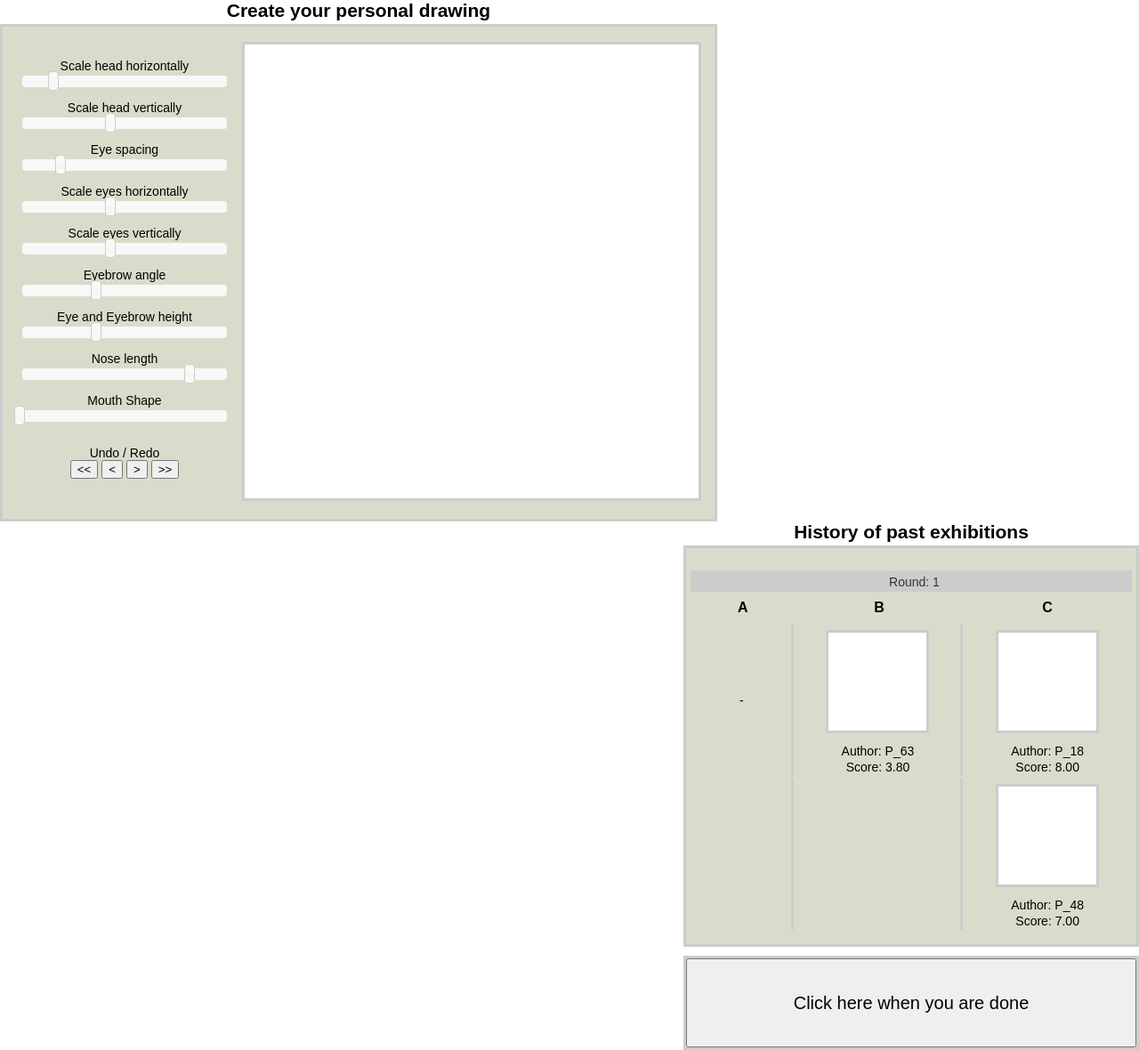
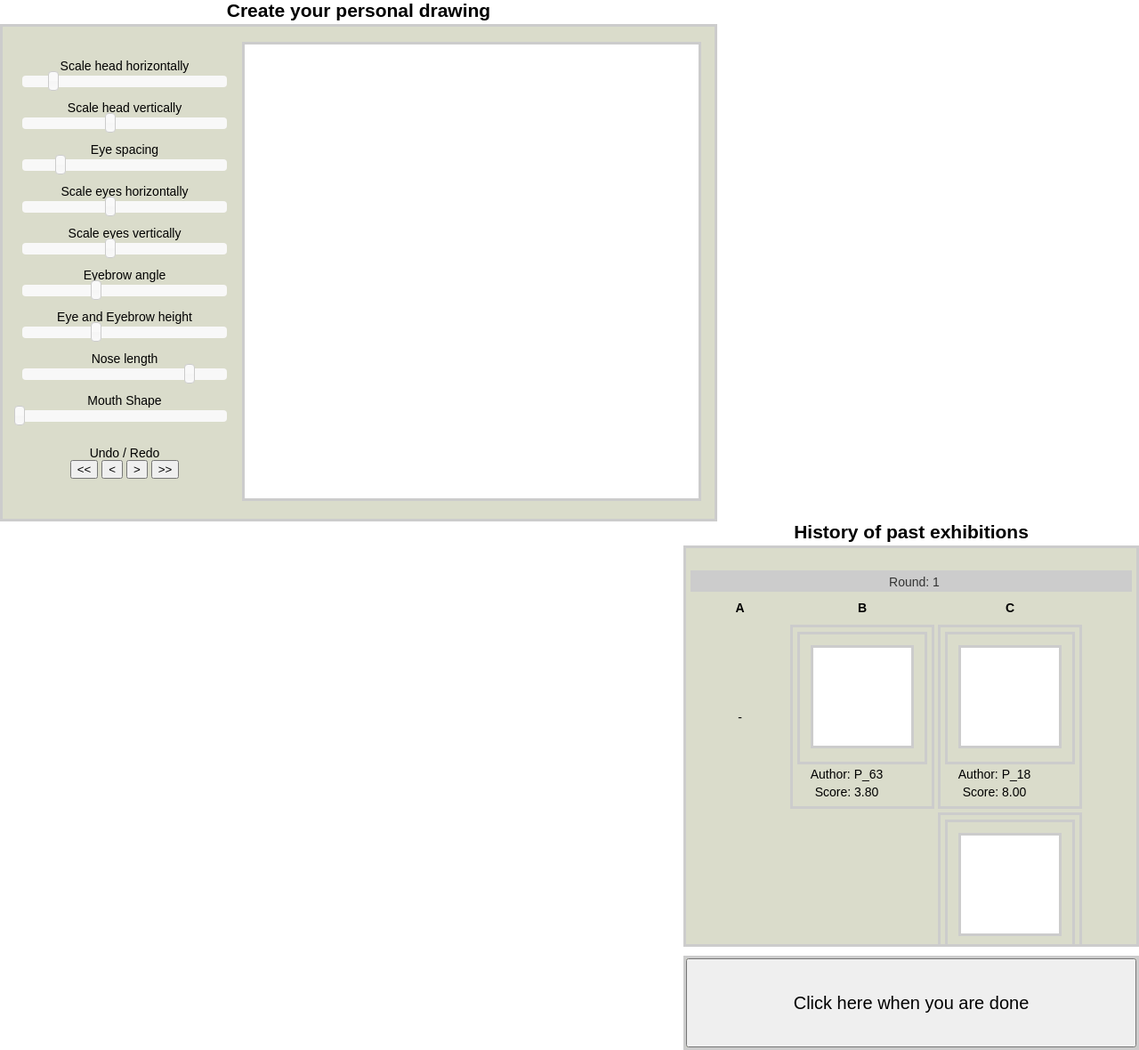
Before and after one commit to shakty/PR, a website: page html/cre.html in a window 1280 px wide. Shown: the whole page at 89% size. Drawn offline with Linux system fonts and the light colour scheme.

Commit message:
detached exhibition from dissemination

```diff
--- a/html/css/creation.css
+++ b/html/css/creation.css
@@ -128,9 +128,7 @@ dl#all_ex dt canvas{
 }
 
 table.exhibition th {
-	/*width: 350px;*/
 	height: 30px;
-	font-size: 16px;
 }
 
 table.exhibition td {
@@ -139,26 +137,13 @@ table.exhibition td {
 }
 
 
-dl#all_ex table tr {
+table.exhibition tr {
   padding: 0;
 	margin: 0;
 	text-align: center;
   padding: 0;
   margin: 0;
-  /*width: 120px;*/
   border-right: 3px solid #CCC;
 	border-bottom: 1px solid #CCC;
 
 }
-
-
-dl#all_ex table td:last-child {
-  border-right: 0;
-}
-
-dl#all_ex table td div {
-	padding: 0;
-	border: 0;
-	margin: 0;
-  /*width: 60px;*/
-}
--- a/html/css/dissemination.css
+++ b/html/css/dissemination.css
@@ -4,68 +4,3 @@ div#container_exhibition {
 	overflow-y: auto;
 	margin-top: 20px;
 }
-
-table.exhibition {
-	border: 0;
-	padding: 0;
-	margin: 0 auto;
-	text-align: center;
-}
-
-table.exhibition thead tr th {
-  font-weight: bold;
-  text-align: center;
-}
-
-/* table.exhibition tr { */
-/*   border: 1px solid black; */
-/* } */
-
-table.exhibition td {
-  width: 280px;
-  margin: 0;
-  padding: 0;
-  margin-bottom: 10px;
-  border-right: 3px solid #CCC;
-
-}
-
-table.exhibition td:last-child {
-  border-right: 0;
-}
-
-table.exhibition div {
-  border: 0;
-}
-
-table.exhibition table div {
-  border: 0;
-}
-
-table.exhibition table {
-	border: 0;
-}
-
-/* table.exhibition td:first-child { */
-/* 	width: 20px; */
-/* } */
-
-/* table.exhibition tr:last-child  { */
-/*   border-bottom: none; */
-/* } */
-
-/* table.exhibition .first { */
-/*   background: #ffffaa;	 */
-/* } */
-
-/* table.exhibition .second { */
-/*   background: #eeeeee;  */
-/* } */
-
-/* table.exhibition .third { */
-/*  background: #ffdd66;  */
-/* } */
-
-/* table.exhibition .other { */
-/*   background: #CCC;  */
-/* } */
--- /dev/null
+++ b/html/css/exhibition.css
@@ -0,0 +1,66 @@
+table.exhibition {
+	border: 0;
+	padding: 0;
+	margin: 0 auto;
+	text-align: center;
+}
+
+table.exhibition th {
+  font-weight: bold;
+  text-align: center;
+  height: 30px;
+  font-size: 20px;
+}
+
+/* table.exhibition tr { */
+/*   border: 1px solid black; */
+/* } */
+
+table.exhibition td {
+  width: 280px;
+  margin: 0;
+  padding: 0;
+  margin-bottom: 10px;
+  border-right: 3px solid #CCC;
+
+}
+
+table.exhibition td:last-child {
+  border-right: 0;
+}
+
+table.exhibition div {
+  border: 0;
+}
+
+table.exhibition table div {
+  border: 0;
+}
+
+table.exhibition table {
+	border: 0;
+}
+
+/* table.exhibition td:first-child { */
+/* 	width: 20px; */
+/* } */
+
+/* table.exhibition tr:last-child  { */
+/*   border-bottom: none; */
+/* } */
+
+/* table.exhibition .first { */
+/*   background: #ffffaa;	 */
+/* } */
+
+/* table.exhibition .second { */
+/*   background: #eeeeee;  */
+/* } */
+
+/* table.exhibition .third { */
+/*  background: #ffdd66;  */
+/* } */
+
+/* table.exhibition .other { */
+/*   background: #CCC;  */
+/* } */
```
Also changed, not shown: html/creation.html (+1 -1 lines), html/dissemination.html (+1 -0 lines).
